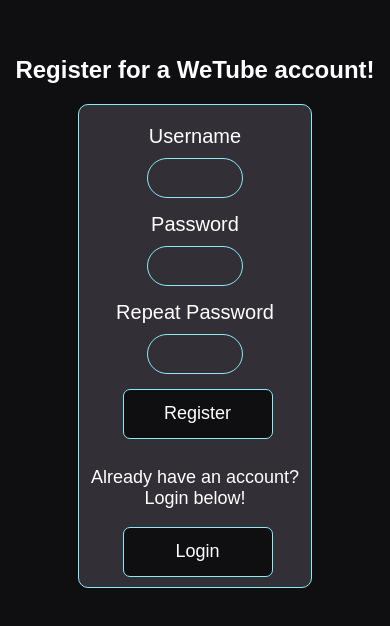
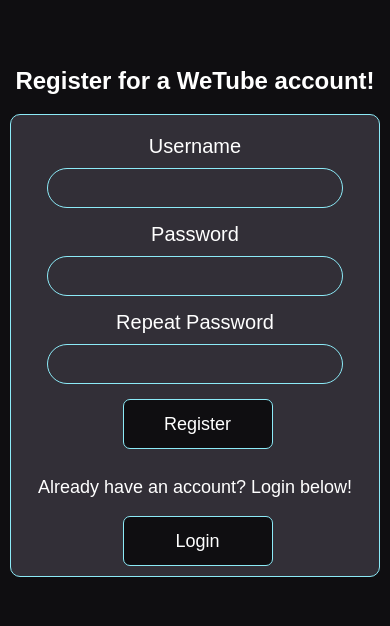
Before and after one commit to bmtron/youtube-theater-client, a React (Create React App) app: page /register in a window 390 px wide. Shown: the part 110-736 px from the top of the page. Built offline with nearby package versions, Linux system fonts and the light colour scheme; no server answers; a web font is replaced by a local one.

Commit message:
fixed small screen registration page

```diff
--- a/src/RegistrationForm/RegistrationForm.css
+++ b/src/RegistrationForm/RegistrationForm.css
@@ -56,3 +56,11 @@
     color: white;
     font-size: 18px;
 }
+@media screen and (max-width: 900px) {
+    .reg_form_container {
+        width: 95%;
+    }
+    .registration_form input{
+        width: 90%;
+    }
+}
```
